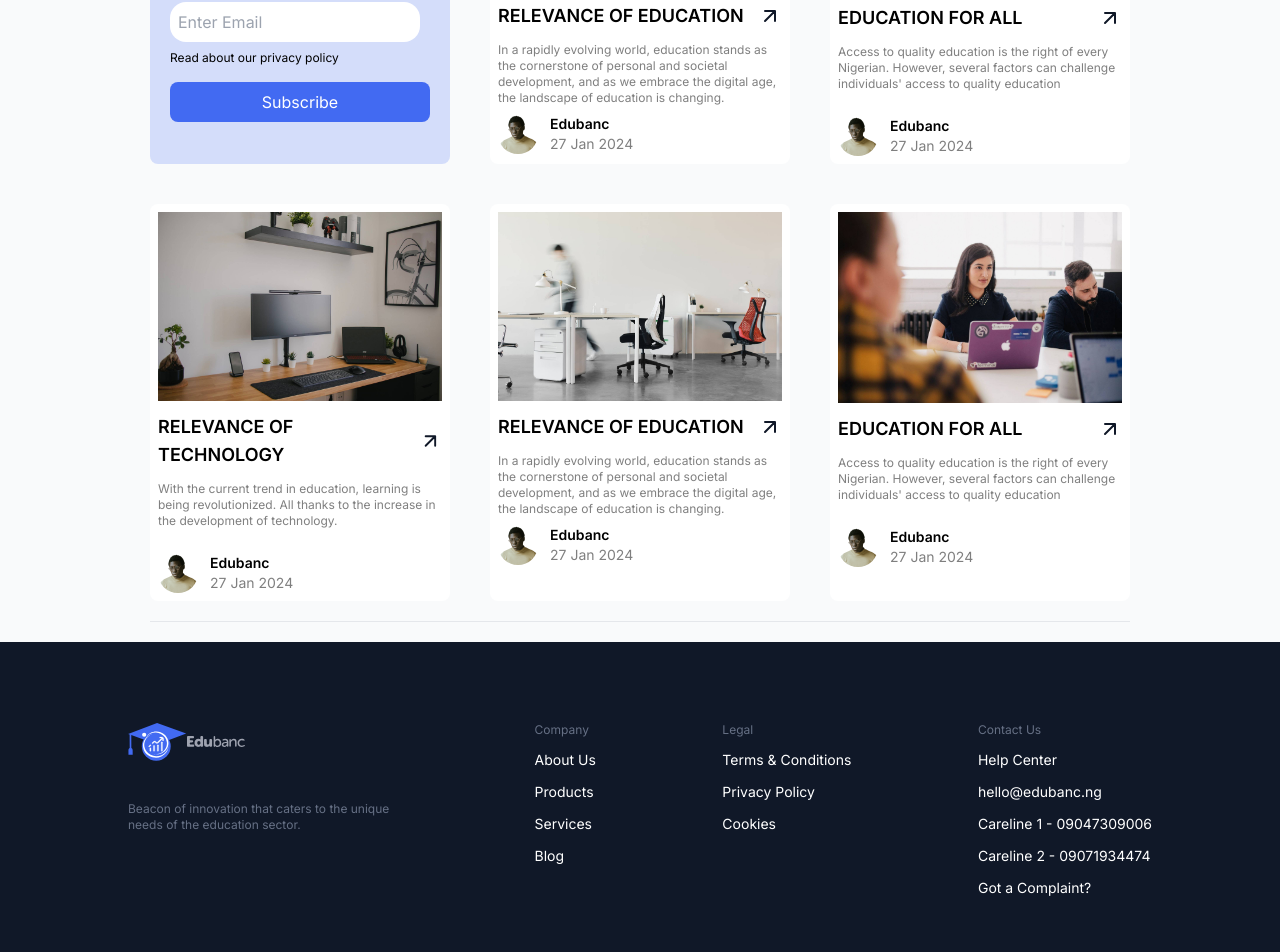
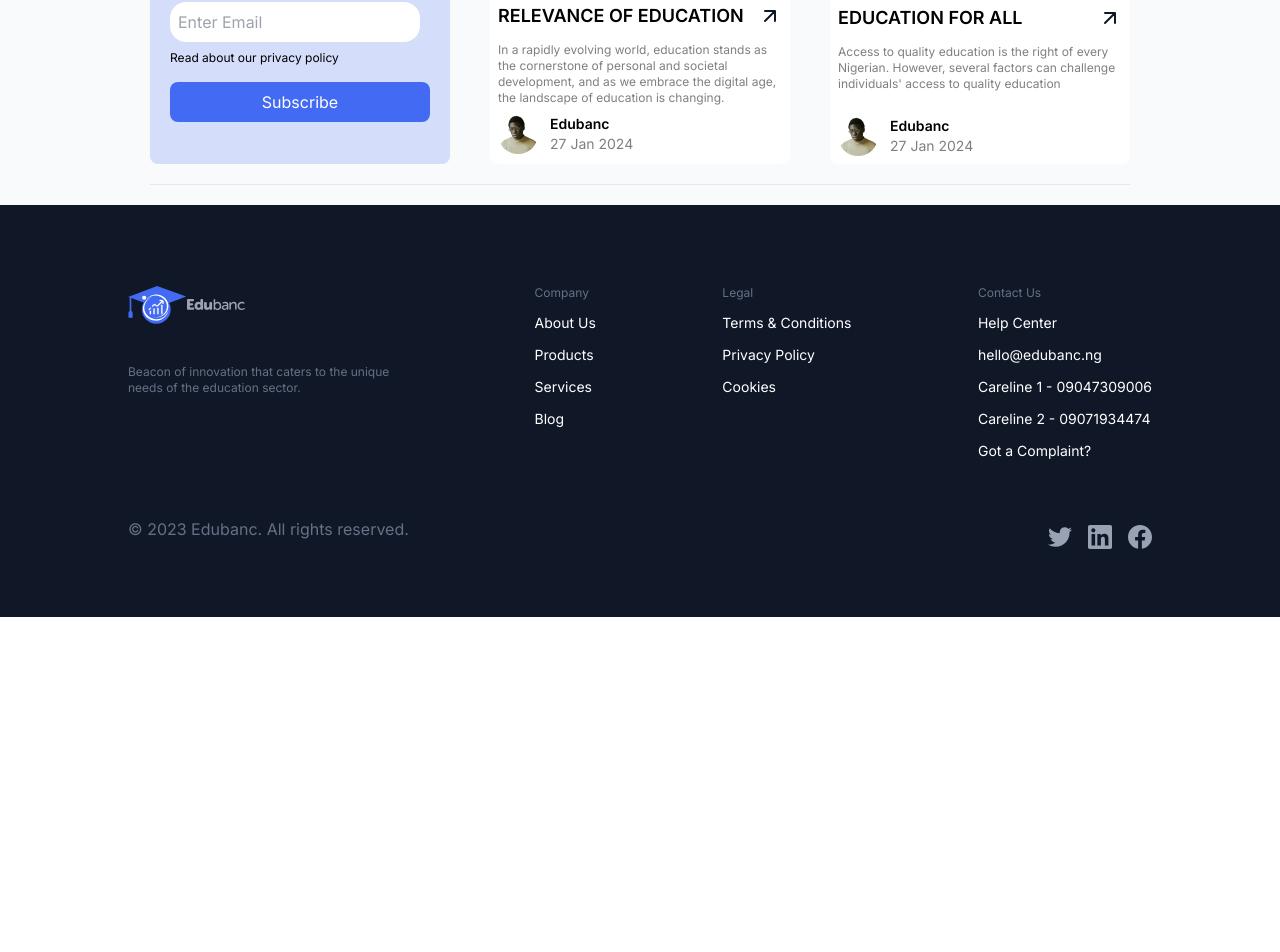
Before and after one commit to JosephIgbaji/edubanc, a Next.js app: page /blog in a window 1280 px wide. Shown: the part 1033-1985 px from the top of the page. After the commit the page ends 1650 px from the top, so only its background shows below. Built offline with nearby package versions, Linux system fonts and the light colour scheme.

Commit message:
deleted duplicated post from blog main page

```diff
--- a/src/app/blog/page.jsx
+++ b/src/app/blog/page.jsx
@@ -56,30 +56,6 @@
           image="/blog-2.jpeg"
           avatar="/blogpostavatar.png"
         />
-        <BlogCard
-          heading="RELEVANCE OF TECHNOLOGY "
-          miniPost="With the current trend in education, learning is being revolutionized. All thanks to the increase in the development of technology."
-          author="Edubanc"
-          date="27 Jan 2024"
-          image="/blog-api-stack.jpeg"
-          avatar="/blogpostavatar.png"
-        />
-        <BlogCard
-          heading="RELEVANCE OF EDUCATION"
-          miniPost="In a rapidly evolving world, education stands as the cornerstone of personal and societal development, and as we embrace the digital age, the landscape of education is changing."
-          author="Edubanc"
-          date="27 Jan 2024"
-          image="/blog-1.jpeg"
-          avatar="/blogpostavatar.png"
-        />
-        <BlogCard
-          heading="EDUCATION FOR ALL"
-          miniPost="Access to quality education is the right of every Nigerian. However, several factors can challenge individuals' access to quality education"
-          author="Edubanc"
-          date="27 Jan 2024"
-          image="/blog-2.jpeg"
-          avatar="/blogpostavatar.png"
-        />
       </div>
     </div>
   );
```
